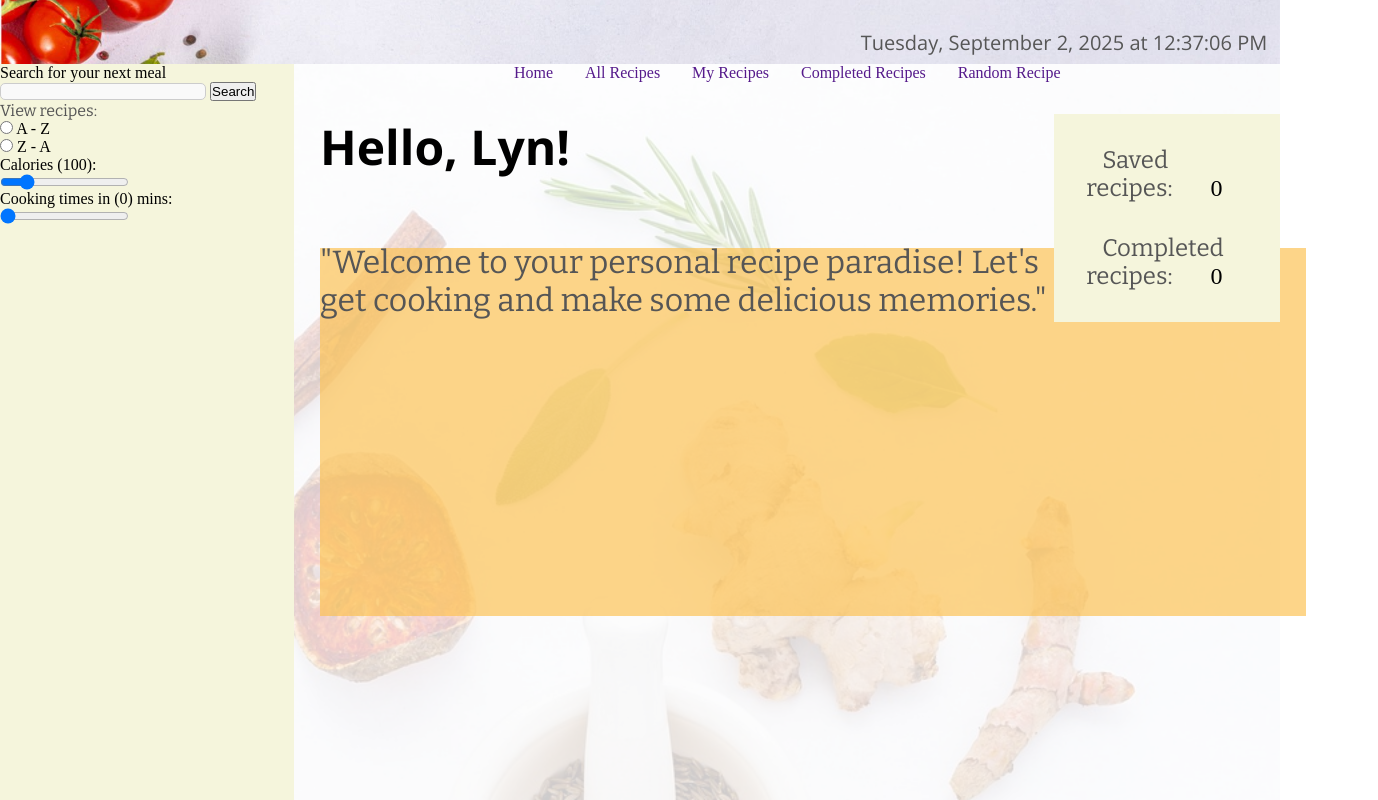
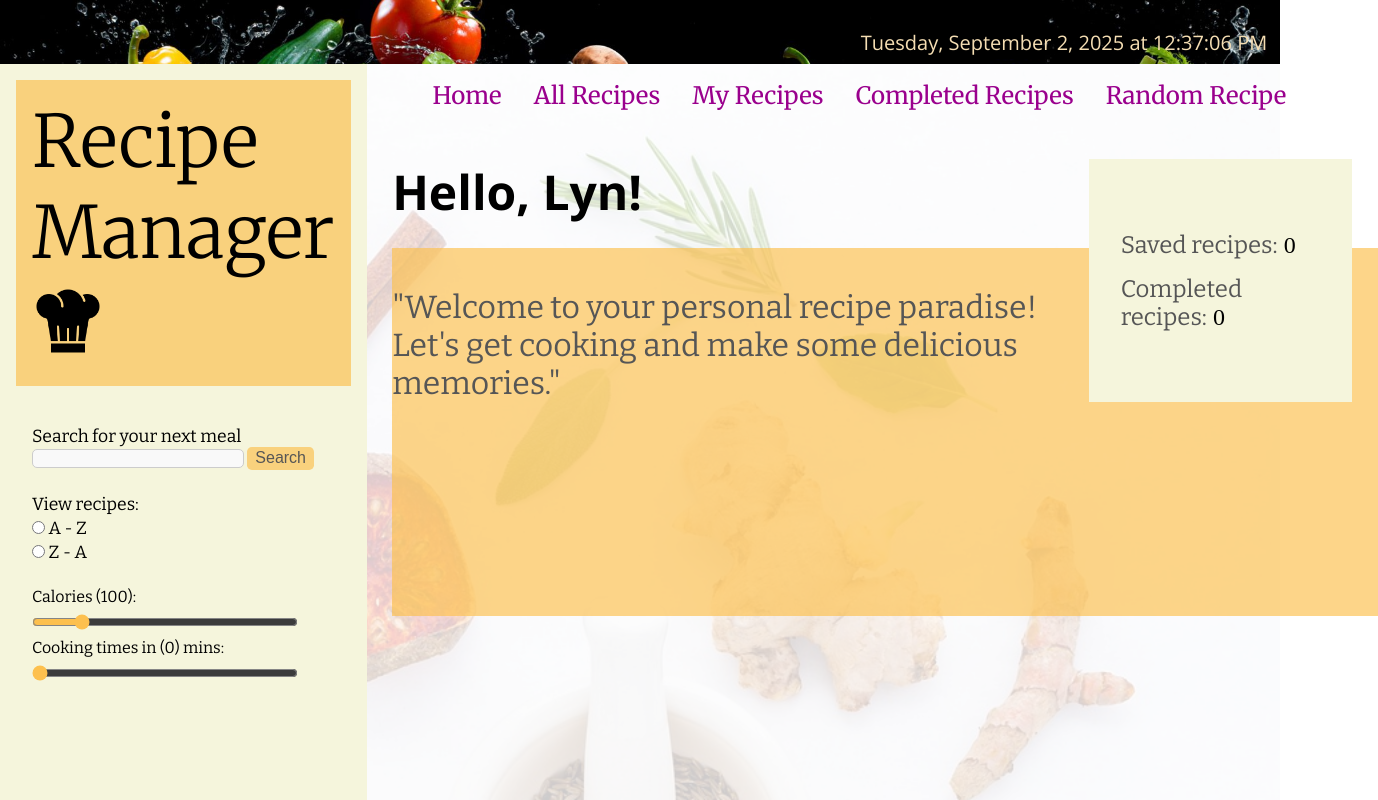
Before and after one commit to lyn-kodehode/recipe-manager, a plain HTML site: page index.html in a window 1280 px wide. Shown: the whole page, 1378 px wide, since content can reach past the window. Drawn offline with nearby package versions, Linux system fonts and the light colour scheme.

Commit message:
added some styling on aside element

```diff
--- a/index.html
+++ b/index.html
@@ -9,8 +9,10 @@
     <link rel="stylesheet" href="style.css" />
     <link rel="preconnect" href="https://fonts.googleapis.com" />
     <link rel="preconnect" href="https://fonts.gstatic.com" crossorigin />
+    <link rel="preconnect" href="https://fonts.googleapis.com" />
+    <link rel="preconnect" href="https://fonts.gstatic.com" crossorigin />
     <link
-      href="https://fonts.googleapis.com/css2?family=Bitter:ital,wght@0,100..900;1,100..900&family=Open+Sans:ital,wght@0,300..800;1,300..800&display=swap"
+      href="https://fonts.googleapis.com/css2?family=Bitter:ital,wght@0,100..900;1,100..900&family=Merriweather:ital,opsz,wght@0,18..144,300..900;1,18..144,300..900&family=Open+Sans:ital,wght@0,300..800;1,300..800&display=swap"
       rel="stylesheet"
     />
   </head>
@@ -20,6 +22,18 @@
     </header>
     <div id="main-container">
       <aside id="sidebar">
+        <div class="logo-div">
+          <h1 class="logo">
+            Recipe Manager
+            <img
+              class="logo-icon"
+              src="./assets/chef.png"
+              alt="chef's hat icon"
+            />
+          </h1>
+          <!-- <img src="./assets/chef.png" alt="chef's hat icon" /> -->
+        </div>
+        <div class="filter-container">
           <div class="search-div">
             <form id="search-form">
               <label for="search-input">Search for your next meal</label>
@@ -30,7 +44,12 @@
           <div class="sort-div">
             <p>View recipes:</p>
             <div>
-            <input type="radio" name="sort" id="ascending" value="ascending" />
+              <input
+                type="radio"
+                name="sort"
+                id="ascending"
+                value="ascending"
+              />
               <label for="ascending">A - Z</label>
             </div>
             <div>
@@ -64,6 +83,7 @@
               value="0"
               step="1"
             />
+          </div>
         </div>
       </aside>
       <main>
--- a/style.css
+++ b/style.css
@@ -1,6 +1,7 @@
 :root {
   --primary-font-style: "Open Sans", sans-serif;
   --secondary-font-style: "Bitter", serif;
+  --logo-font-style: "Merriweather", serif;
 }
 * {
   margin: 0;
@@ -11,10 +12,12 @@ header {
   height: 8vh;
   flex-direction: column;
   position: relative;
-  background-image: url("./assets/istockphoto-1496386573-2048x2048.jpg");
+  /* position: fixed; */
+  background-image: url("./assets/istockphoto-683041906-2048x2048.jpg");
   background-size: cover;
   background-repeat: no-repeat;
-  background-position: center;
+  /* background-position: center; */
+  background-position: 10% 25%;
   width: 100vw;
 }
 #main-container {
@@ -38,12 +41,13 @@ h1 {
   position: absolute;
   font-family: var(--primary-font-style);
   /* font-family: var(--secondary-font-style); */
-  color: #565656;
+  /* color: #565656; */
+  color: wheat;
 }
 section {
   display: none;
-  width: 75vw;
-  margin-left: 2vw;
+  /* width: 75vw;
+  margin-left: 2vw; */
 }
 /* #full-recipes-section {
 } */
@@ -65,49 +69,132 @@ h4 {
   font-family: var(--primary-font-style);
 }
 
-.sort-div {
-  display: flex;
-  flex-direction: column;
-  /* align-items: center; */
-  /* gap: 0.5rem; */
-}
-/* input[type="radio"] {
-  display: inline-block;
-} */
-/* .sort-div label {
-  display: inline-block;
-  margin-right: 5px;
-  width: auto;
-} */
-input[type="search"] {
-  background-color: #f9f9f9;
-  border: 1px solid #ccc;
-  border-radius: 5px;
-  /* width: 250px; */
-  width: 70%;
-}
-
 nav {
   justify-content: center;
+  /* position: sticky; */
+  padding: 1rem;
 }
 nav ul {
   display: flex;
   gap: 2rem;
   list-style: none;
   justify-content: center;
+  font-size: 1.5rem;
+  font-family: var(--logo-font-style);
+  /* color: #565656; */
 }
 nav a {
   text-decoration: none;
+  /* color: #565656; */
+}
+
+nav a:link {
+  color: black;
+}
+
+nav a:visited {
+  /* color: #6c6c6c; */
+  color: rgb(154, 0, 141);
+}
+nav a:hover {
+  color: black;
+}
+nav a:active {
+  color: rgba(255, 45, 45, 0.831);
 }
 aside {
   background-color: beige;
   /* height: 100%; */
   min-height: 92vh;
   /* width: 30vw; */
+  display: flex;
+  flex-direction: column;
+  /* gap: 2rem; */
+  position: sticky;
+}
+aside * {
+  /* border: solid black 0.01rem; */
+}
+.logo {
+  font-family: var(--logo-font-style);
+  font-weight: 200;
+  top: 20px;
+  background-color: #fdc04eaa;
+  padding: 1rem;
+  font-size: 72px;
+}
+.logo-div {
+  padding: 1rem;
+  height: auto;
+  position: relative;
+  /* background-color: #fdc04eaa; */
+}
+.logo-icon {
+  height: 72px;
+  transform: translateY(7px);
+}
+.filter-container {
+  /* padding: 1rem; */
+}
+.search-div {
+  padding: 1.5rem 2rem 0;
+  font-size: 1.1em;
+  gap: 0.5rem;
+  font-family: var(--secondary-font-style);
+}
+input[type="search"] {
+  background-color: #f9f9f9;
+  border: 1px solid #ccc;
+  border-radius: 5px;
+  width: 70%;
+  height: 1.2rem;
+}
+#search-btn {
+  border: none;
+  background-color: #fdc04eaa;
+  padding: 0.15rem 0.5rem;
+  border-radius: 0.3rem;
+  color: #565656;
+  cursor: pointer;
+  font-size: 1rem;
+}
+.sort-div {
+  display: flex;
+  flex-direction: column;
+  padding: 1.5rem 2rem 0;
+  font-size: 1.1em;
+  gap: 0.2rem;
+  /* border: 0.1rem solid black; */
+}
+.sort-div * {
+  cursor: pointer;
+  font-size: 1.1rem;
+  font-family: var(--secondary-font-style);
+}
+.sort-div p {
+  color: black;
+}
+.range-div {
+  padding: 1.5rem 2rem 0;
+  font-family: var(--secondary-font-style);
+  gap: 0.5rem;
+  display: flex;
+  flex-direction: column;
+}
+input[type="range"] {
+  accent-color: #fdc04e82;
+  width: 88%;
+  /* border: none; */
+}
+.range-div * {
+  display: block;
+  cursor: pointer;
 }
 
 #welcome-section {
   margin-top: 4vh;
+  width: 75vw;
+  margin-left: 2vw;
 }
 
 #main-container::before {
@@ -125,7 +212,9 @@ aside {
   /* width: 55%; */
   display: flex;
   flex-direction: column;
+  /* justify-content: ; */
   gap: 4rem;
+  /* height: 50vh; */
   /* justify-content: space-around; */
   /* padding: 2rem; */
 }
@@ -138,22 +227,22 @@ aside {
   position: relative;
 }
 #dashboard-container {
-  width: 40%;
+  width: 50%;
   padding: 2rem;
   display: flex;
   flex-direction: column;
   background-color: beige;
   font-size: 1.5rem;
-  gap: 2rem;
+  gap: 1rem;
   justify-content: center;
 }
 #saved-dash-container * {
   display: inline;
-  padding: 1rem;
+  /* padding: 1rem; */
 }
 #completed-dash-container * {
   display: inline;
-  padding: 1rem;
+  /* padding: 1rem; */
 }
 
 .accent-bg {
@@ -257,6 +346,8 @@ aside {
   justify-content: center;
   align-content: center;
   margin-top: 15vh;
+  width: 75vw;
+  margin-left: 2vw;
 }
 .recipe-card {
   position: relative;
@@ -336,6 +427,3 @@ p {
 .difficulty {
   font-weight: 650;
 }
-.range-div * {
-  display: block;
-}
```
Also changed, not shown: assets/chef-64.png (added), assets/chef.png (added), assets/istockphoto-683041906-2048x2048.jpg (added). Lines whose indentation alone changed are shown as unchanged.
